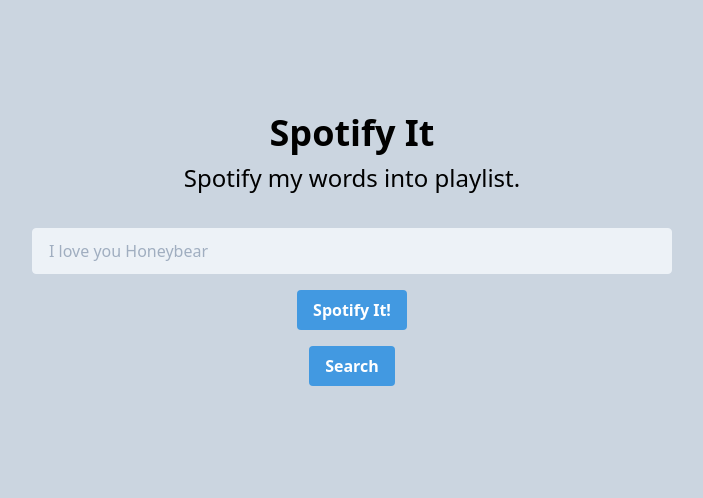
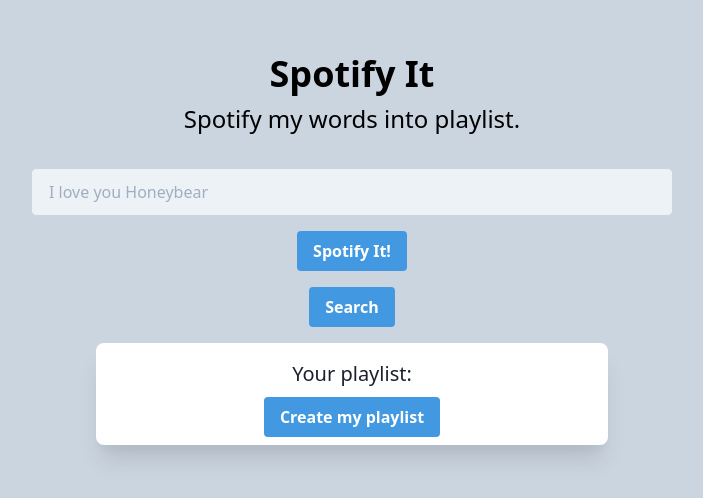
Before and after one commit to lukasjuhas/spotifyit, a Nuxt app: page / in a window 1280 px wide. Shown: the part 154-652 px from the top of the page, without its empty margins (288-991 px from the left). Built offline with nearby package versions, Linux system fonts and the light colour scheme.

Commit message:
display tracks, create playlist flow wip

```diff
--- a/pages/callback.vue
+++ b/pages/callback.vue
@@ -18,6 +18,7 @@
       return params;
     });
 
+    console.log('params', params);
     await this.$store.commit('code', params.access_token);
 
     this.$nextTick(() => {
--- a/pages/index.vue
+++ b/pages/index.vue
@@ -41,6 +41,48 @@
       >
         Search
       </button>
+
+      <div class="rounded-lg bg-white shadow-xl max-w-lg mx-auto mt-4 py-2">
+        <h3 class="text-xl text-gray-900 leading-tightp p-2">
+          Your playlist:
+        </h3>
+
+        <ul>
+          <li
+            v-for="(item, key) in $store.getters['tracks']"
+            :key="key"
+            class="flex p-2"
+          >
+            <div class="flex-shirik-0 pr-2">
+              {{ key + 1 }}.
+            </div>
+
+            <div class="flex-shrink-0">
+              <img
+                :src="item.cover"
+                :alt="item.name"
+                class="h-12 w-12"
+              >
+            </div>
+            <div class="ml-2 pt-1 text-left">
+              <h4 class="text-base text-gray-900 leading-tight">
+                {{ item.name }}
+              </h4>
+              <p class="text-sm text-gray-600 leading-normal">
+                {{ item.album }} - {{ item.artist }}
+              </p>
+            </div>
+          </li>
+        </ul>
+
+        <button
+          type="button"
+          class="bg-blue-500 hover:bg-blue-700 text-white font-bold py-2 px-4 rounded"
+          @click="createPlaylist"
+        >
+          Create my playlist
+        </button>
+      </div>
     </div>
   </div>
 </template>
@@ -70,6 +112,12 @@
         this.$toast.error(e);
       });
     },
+
+    createPlaylist() {
+      this.$store.dispatch('createPlaylist').then(() => {
+        this.$toast.success('Your playlist is here!');
+      });
+    },
   },
 };
 </script>
--- a/store/index.js
+++ b/store/index.js
@@ -6,6 +6,9 @@
     const tracks = response.tracks.items.map((item, key) => ({
       key,
       name: item.name,
+      album: item.album.name,
+      artist: item.artists.map(artist => artist.name).join(', '),
+      cover: item.album.images[0].url,
       id: item.id,
       levenshteinDistance: leven(query, item.name),
     }));
@@ -31,6 +34,7 @@
   code: null,
   tracks: [],
   popped: [],
+  playlist: null,
 });
 
 export const mutations = {
@@ -48,6 +52,9 @@
   },
   clearPopped(localState) {
     localState.popped = [];
+  },
+  playlist(localState, id) {
+    localState.playlist = id;
   },
 };
 
@@ -115,8 +122,34 @@
       }
 
       return track;
-    } catch (err) {
-      throw new Error(err.response.data.error.message);
+    } catch (error) {
+      throw new Error(error.response.data.error.message);
+    }
+  },
+
+  async createPlaylist(ctx) {
+    try {
+      const response = await this.$axios.$get(
+        `https://api.spotify.com/v1/users/${ctx.state.user}/playlists`,
+        {
+          params: {
+            name: 'Greetings from Lukas',
+            description: 'Playlist generated by spotifyit.io',
+          },
+          headers: { Authorization: `Bearer ${ctx.state.code}` },
+        },
+      );
+
+      console.log('playlist', response);
+      ctx.commit('playlist', response.id);
+
+      return response;
+    } catch (error) {
+      throw new Error(error.response.data.error.message);
     }
   },
 };
+
+export const getters = {
+  tracks: tracksState => tracksState.tracks,
+};
```
